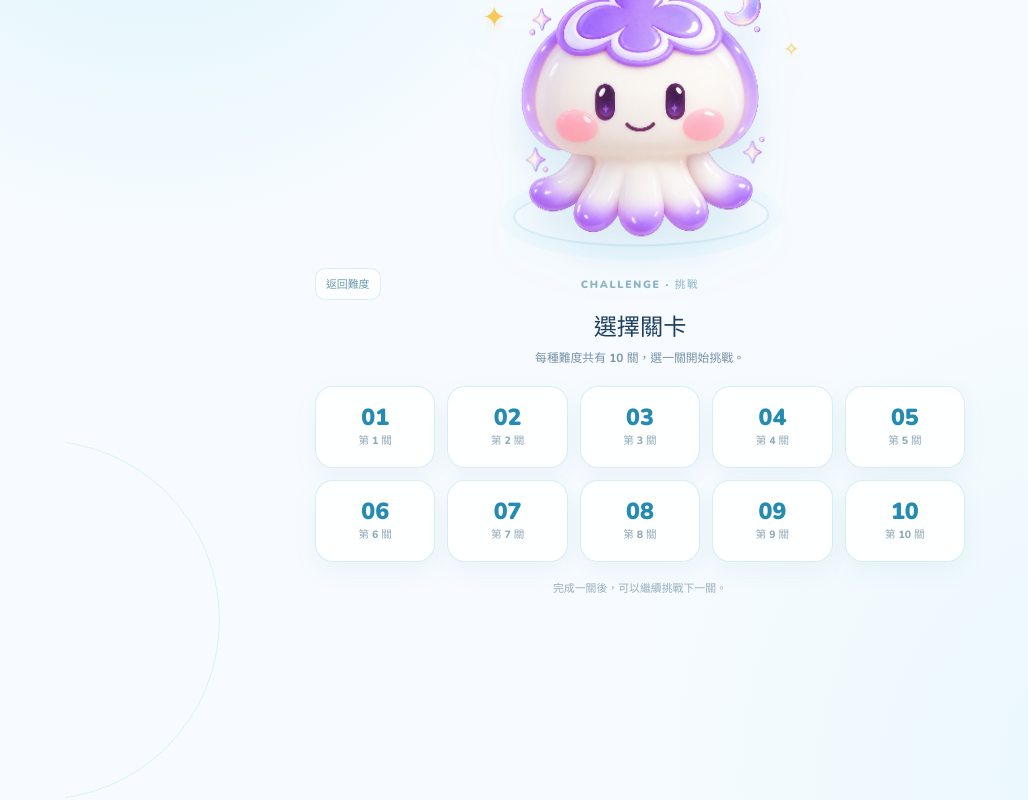
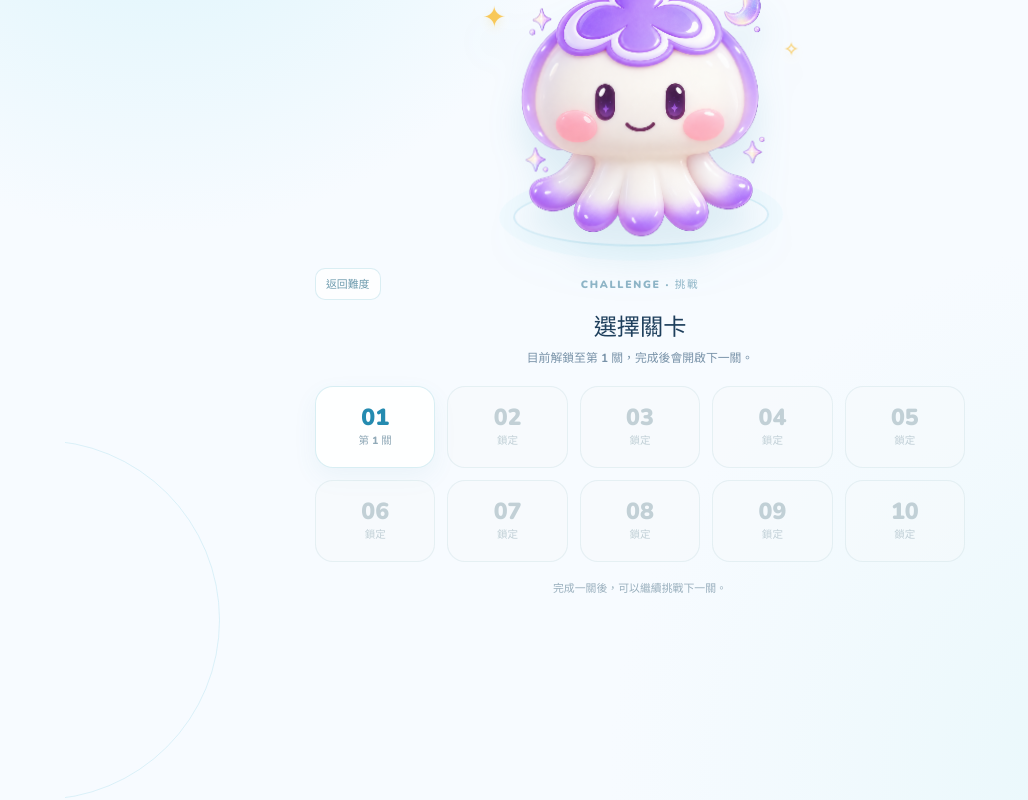
Before and after one commit to alberthuang-012S/012s-jelly-untangle, a React (Vite) app: page / in a window 1280 px wide. Both pictures are taken after a click on the button 938 px from the left and 674 px from the top of the page. Shown: the part 245-1045 px from the top of the page, without its empty margins (0-1028 px from the left). Built offline with nearby package versions, Linux system fonts and the light colour scheme.

Commit message:
Persist level unlock progress

```diff
--- a/src/App.tsx
+++ b/src/App.tsx
@@ -10,6 +10,7 @@ import { WinModal } from './components/WinModal'
 import { DIFFICULTY_CONFIG, LEVELS_PER_DIFFICULTY } from './game/difficulty'
 import { createTutorialLevel } from './game/generator'
 import { useGameState } from './hooks/useGameState'
+import { getUnlockedLevel, recordLevelCompletion } from './storage/progress'
 import { isTutorialComplete, markTutorialComplete } from './storage/tutorial'
 import type { Difficulty } from './types/game'
 
@@ -41,6 +42,7 @@ function HomeScreen({
       {selectedDifficulty ? (
         <LevelSelect
           difficulty={selectedDifficulty}
+          unlockedLevel={getUnlockedLevel(selectedDifficulty)}
           onSelectLevel={onSelectLevel}
           onBack={() => setSelectedDifficulty(null)}
         />
@@ -83,6 +85,7 @@ export default function App() {
       const timer = window.setTimeout(() => setTutorialComplete(true), 650)
       return () => window.clearTimeout(timer)
     }
+    recordLevelCompletion(game.difficulty, game.levelNumber)
     const timer = window.setTimeout(() => setWinVisible(true), 850)
     return () => window.clearTimeout(timer)
   }, [game?.status, tutorialMode])
--- a/src/components/LevelSelect.tsx
+++ b/src/components/LevelSelect.tsx
@@ -3,11 +3,12 @@ import type { Difficulty } from '../types/game'
 
 type LevelSelectProps = {
   difficulty: Difficulty
+  unlockedLevel: number
   onSelectLevel: (difficulty: Difficulty, levelNumber: number) => void
   onBack: () => void
 }
 
-export function LevelSelect({ difficulty, onSelectLevel, onBack }: LevelSelectProps) {
+export function LevelSelect({ difficulty, unlockedLevel, onSelectLevel, onBack }: LevelSelectProps) {
   const config = DIFFICULTY_CONFIG[difficulty]
 
   return (
@@ -17,20 +18,22 @@ export function LevelSelect({ difficulty, onSelectLevel, onBack }: LevelSelectPr
         <button className="level-select__back" type="button" onClick={onBack}>返回難度</button>
       </div>
       <h2 id="level-select-heading">選擇關卡</h2>
-      <p className="level-select__description">每種難度共有 {LEVELS_PER_DIFFICULTY} 關，選一關開始挑戰。</p>
+      <p className="level-select__description">目前解鎖至第 {unlockedLevel} 關，完成後會開啟下一關。</p>
       <div className="level-grid">
         {Array.from({ length: LEVELS_PER_DIFFICULTY }, (_, index) => {
           const levelNumber = index + 1
+          const isLocked = levelNumber > unlockedLevel
           return (
             <button
               key={levelNumber}
-              className="level-button"
+              className={`level-button${isLocked ? ' level-button--locked' : ''}`}
               type="button"
-              aria-label={`第 ${levelNumber} 關`}
+              aria-label={isLocked ? `第 ${levelNumber} 關，尚未解鎖` : `第 ${levelNumber} 關`}
+              disabled={isLocked}
               onClick={() => onSelectLevel(difficulty, levelNumber)}
             >
               <span className="level-button__number">{String(levelNumber).padStart(2, '0')}</span>
-              <span className="level-button__label">第 {levelNumber} 關</span>
+              <span className="level-button__label">{isLocked ? '鎖定' : `第 ${levelNumber} 關`}</span>
             </button>
           )
         })}
--- /dev/null
+++ b/src/storage/progress.ts
@@ -0,0 +1,56 @@
+import { LEVELS_PER_DIFFICULTY } from '../game/difficulty'
+import type { Difficulty } from '../types/game'
+
+const PROGRESS_KEY = 'jellyUntangleLevelProgress'
+
+export type LevelProgress = Record<Difficulty, number>
+
+const defaultProgress: LevelProgress = {
+  basic: 1,
+  normal: 1,
+  challenge: 1,
+}
+
+function normalizeLevel(value: unknown): number {
+  if (typeof value !== 'number' || !Number.isInteger(value)) return 1
+  return Math.min(LEVELS_PER_DIFFICULTY, Math.max(1, value))
+}
+
+function readProgress(): LevelProgress {
+  try {
+    const raw = window.localStorage.getItem(PROGRESS_KEY)
+    if (!raw) return { ...defaultProgress }
+
+    const parsed: unknown = JSON.parse(raw)
+    if (!parsed || typeof parsed !== 'object') return { ...defaultProgress }
+
+    const stored = parsed as Partial<Record<Difficulty, unknown>>
+    return {
+      basic: normalizeLevel(stored.basic),
+      normal: normalizeLevel(stored.normal),
+      challenge: normalizeLevel(stored.challenge),
+    }
+  } catch {
+    return { ...defaultProgress }
+  }
+}
+
+export function getUnlockedLevel(difficulty: Difficulty): number {
+  return readProgress()[difficulty]
+}
+
+export function recordLevelCompletion(difficulty: Difficulty, completedLevel: number): void {
+  if (!Number.isInteger(completedLevel) || completedLevel < 1) return
+
+  const progress = readProgress()
+  const nextUnlockedLevel = Math.min(LEVELS_PER_DIFFICULTY, completedLevel + 1)
+  if (nextUnlockedLevel <= progress[difficulty]) return
+
+  progress[difficulty] = nextUnlockedLevel
+
+  try {
+    window.localStorage.setItem(PROGRESS_KEY, JSON.stringify(progress))
+  } catch {
+    // Local storage can be unavailable in private browsing; the current game still works.
+  }
+}
--- a/src/styles.css
+++ b/src/styles.css
@@ -305,6 +305,18 @@ button:focus-visible {
   transform: translateY(-1px);
 }
 
+.level-button--locked,
+.level-button--locked:hover,
+.level-button--locked:active {
+  border-color: rgba(177, 202, 211, 0.34);
+  background: rgba(245, 250, 252, 0.78);
+  box-shadow: none;
+  color: #aebfc7;
+  cursor: not-allowed;
+  opacity: 0.72;
+  transform: none;
+}
+
 .level-button__number {
   color: var(--sky-deep);
   font-size: 1.45rem;
@@ -316,6 +328,11 @@ button:focus-visible {
   color: #91aab8;
   font-size: 0.66rem;
   font-weight: 800;
+}
+
+.level-button--locked .level-button__number,
+.level-button--locked .level-button__label {
+  color: #aebfc7;
 }
 
 .level-select__note {
```
Also changed, not shown: 2 other files (tests, documents, lock files or other folders).
